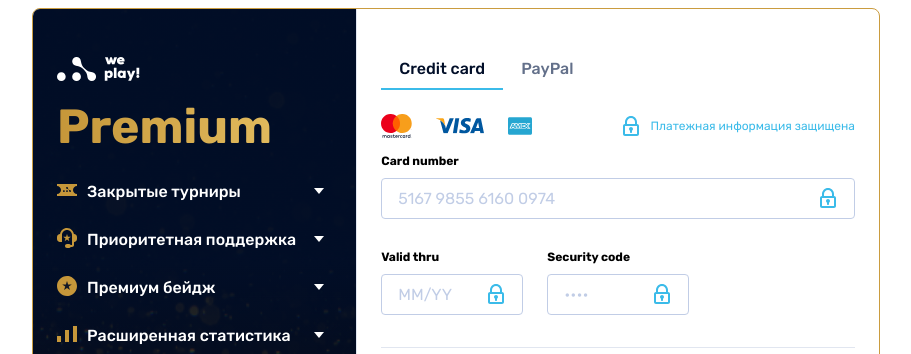
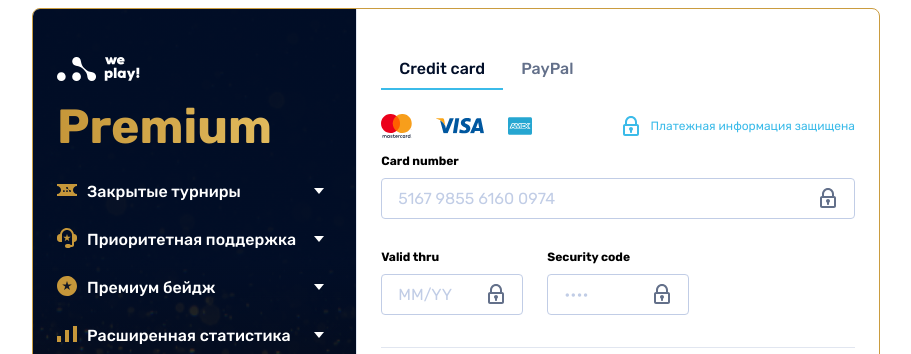
Before and after one commit to KladochnyiVolodymyr/we-play, a Vue app: page / in a window 1280 px wide. Shown: the top 354 px of the page, without its empty margins (184-1095 px from the left). Built offline with nearby package versions, Linux system fonts and the light colour scheme.

Commit message:
upd icons

```diff
--- a/src/components/AccordionItem.vue
+++ b/src/components/AccordionItem.vue
@@ -3,16 +3,26 @@
     <div class="accordion-item__header" @click="active = !active">
       <img class="accordion-item__icon" :src="require(`@/assets/img/icons/${itemData.icon}.svg`)" />
       <h3 class="accordion-item__title">{{ itemData.title }}</h3>
-      <img
+      <icon-base
         :class="['accordion-item__arrow', { 'is-active': active }]"
-        src="@/assets/img/icons/arrow.svg"
-      />
+        class="input-block__icon"
+        width="10"
+        height="6"
+      >
+        <icon-arrow />
+      </icon-base>
     </div>
     <p class="accordion-item__content" v-if="active">{{ itemData.content }}</p>
   </div>
 </template>
 <script>
+import IconBase from "../components/IconBase.vue";
+import IconArrow from "../components/icons/IconArrow.vue";
 export default {
+  components: {
+    IconBase,
+    IconArrow
+  },
   props: {
     itemData: {
       type: Object
--- a/src/components/CreditCardTab.vue
+++ b/src/components/CreditCardTab.vue
@@ -7,7 +7,9 @@
         <img src="@/assets/img/amex-logo.svg" />
       </div>
       <div class="credit-card__security">
-        <img src="@/assets/img/icons/lock.svg" />
+        <icon-base class="input-block__icon" width="16" height="20">
+          <icon-lock fill="#3bbbe9" />
+        </icon-base>
         <p>Платежная информация защищена</p>
       </div>
     </div>
@@ -29,9 +31,13 @@
 </template>
 <script>
 import InputBlock from "../components/InputBlock.vue";
+import IconBase from "../components/IconBase.vue";
+import IconLock from "../components/icons/IconLock.vue";
 export default {
   components: {
-    InputBlock
+    InputBlock,
+    IconBase,
+    IconLock
   }
 };
 </script>
@@ -62,7 +68,7 @@
     color: $blue-color;
     font-size: 12px;
     @include rubik-reg;
-    img {
+    svg {
       margin-right: 12px;
     }
   }
--- /dev/null
+++ b/src/components/IconBase.vue
@@ -0,0 +1,44 @@
+<template>
+  <svg
+    xmlns="http://www.w3.org/2000/svg"
+    :width="width"
+    :height="height"
+    :aria-labelledby="iconName"
+    role="presentation"
+  >
+    <g :fill="iconColor">
+      <slot />
+    </g>
+  </svg>
+</template>
+
+<script>
+export default {
+  props: {
+    iconName: {
+      type: String,
+      default: "box"
+    },
+    width: {
+      type: [Number, String],
+      default: 18
+    },
+    height: {
+      type: [Number, String],
+      default: 18
+    },
+    iconColor: {
+      type: String,
+      default: "currentColor"
+    }
+  }
+};
+</script>
+
+<style scoped>
+svg {
+  display: inline-block;
+  vertical-align: baseline;
+  /* margin-bottom: -2px; */
+}
+</style>
--- a/src/components/InputBlock.vue
+++ b/src/components/InputBlock.vue
@@ -2,11 +2,19 @@
   <div :class="['input-block', `input-block_${inputSize}`]">
     <label class="input-block__label">{{label}}</label>
     <input class="input-block__input" :type="inputType" :placeholder="placeholder" />
-    <img class="input-block__icon" src="@/assets/img/icons/lock.svg" />
+    <icon-base class="input-block__icon" width="16" height="20">
+      <icon-lock fill="#63708a" />
+    </icon-base>
   </div>
 </template>
 <script>
+import IconBase from "../components/IconBase.vue";
+import IconLock from "../components/icons/IconLock.vue";
 export default {
+  components: {
+    IconBase,
+    IconLock
+  },
   props: {
     label: {
       type: String
--- /dev/null
+++ b/src/components/icons/IconArrow.vue
@@ -0,0 +1,3 @@
+<template>
+  <path d="M5 6L5.24537e-07 -8.74228e-07L10 0L5 6Z" fill="white" />
+</template>
--- /dev/null
+++ b/src/components/icons/IconLock.vue
@@ -0,0 +1,7 @@
+<template>
+  <path
+    fill-rule="evenodd"
+    clip-rule="evenodd"
+    d="M12 8V6C12 3.79086 10.2091 2 8 2C5.79086 2 4 3.79086 4 6V8H12ZM2 6V8C0.895431 8 0 8.89543 0 10V18C0 19.1046 0.895431 20 2 20H14C15.1046 20 16 19.1046 16 18V10C16 8.89543 15.1046 8 14 8V6C14 2.68629 11.3137 0 8 0C4.68629 0 2 2.68629 2 6ZM12 10H14V18H2V10H4H12ZM10 13C10 13.7532 9.58366 14.4091 8.96856 14.7502C8.98908 14.8301 9 14.9138 9 15V16C9 16.5523 8.55228 17 8 17C7.44772 17 7 16.5523 7 16V15C7 14.9138 7.01092 14.8301 7.03144 14.7502C6.41634 14.4091 6 13.7532 6 13C6 11.8954 6.89543 11 8 11C9.10457 11 10 11.8954 10 13Z"
+  />
+</template>
```
Also changed, not shown: src/assets/img/icons/arrow.svg (deleted), src/assets/img/icons/lock.svg (deleted).
